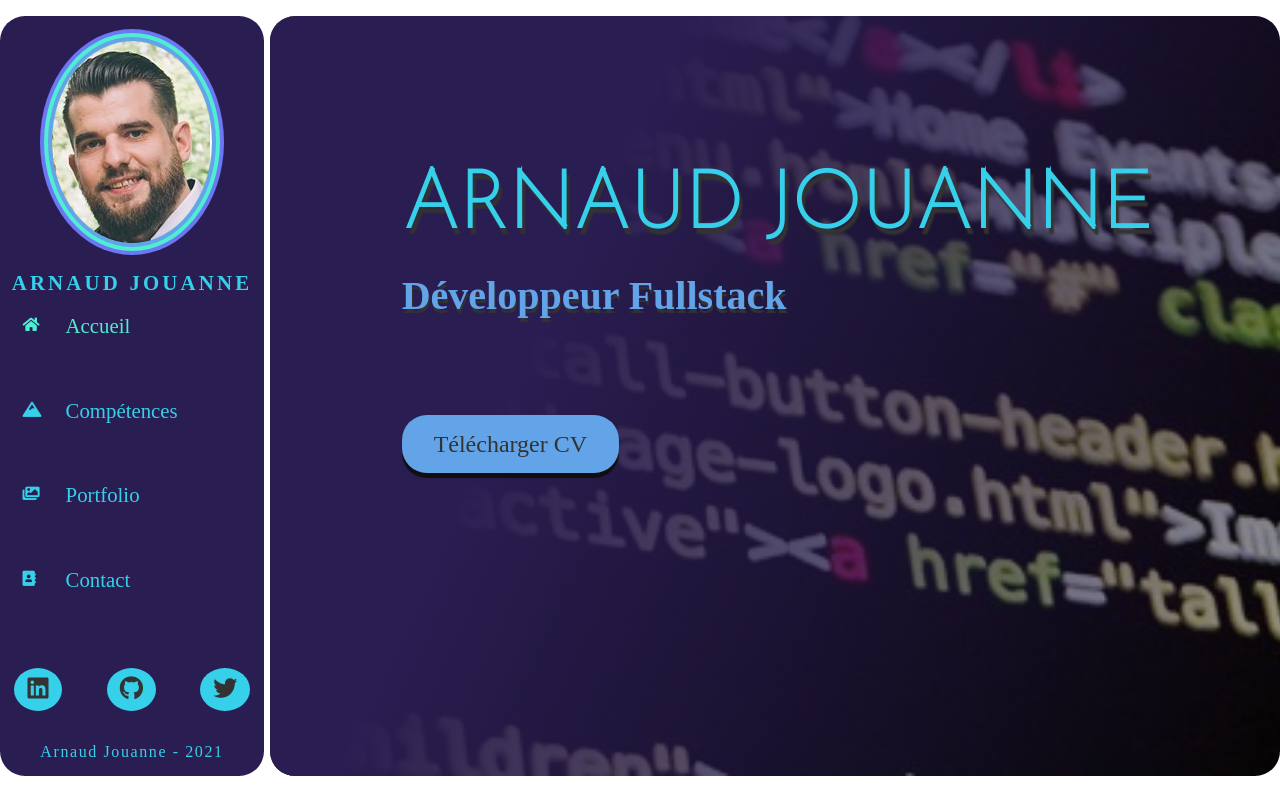
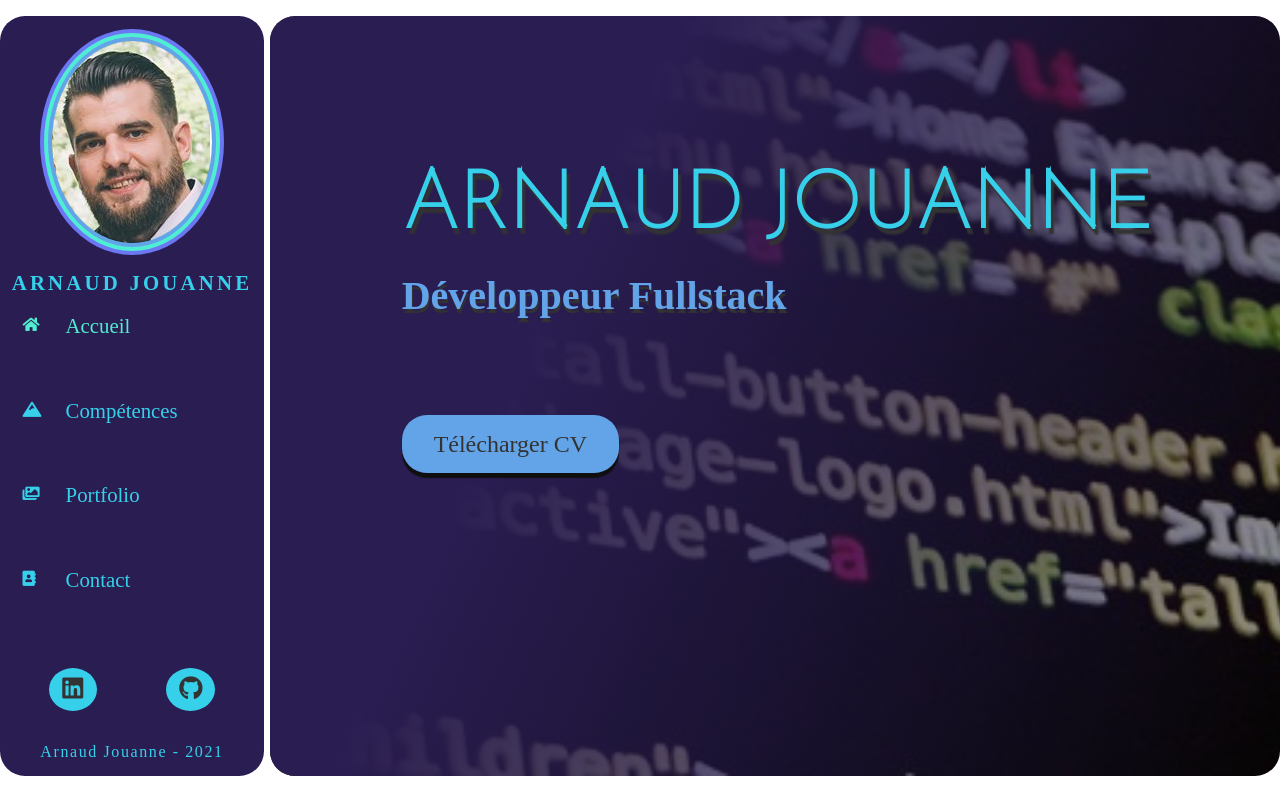
Before and after one commit to Nonos2k12/Site_CV_React, a React (Create React App) app: page / in a window 1280 px wide. Built offline with nearby package versions, Linux system fonts and the light colour scheme; a web font is replaced by a local one.

Commit message:
Delete the twitter link in the navbar & little modif on the navbar style to center icons

```diff
--- a/src/components/Navigation.js
+++ b/src/components/Navigation.js
@@ -60,15 +60,6 @@ const Navigation = () => {
               <i className="fab fa-github"></i>
             </a>
           </li>
-          <li>
-            <a
-              href="https://www.google.com"
-              target="_blank"
-              rel="noopener noreferrer"
-            >
-              <i className="fab fa-twitter"></i>
-            </a>
-          </li>
         </ul>
         <div className="signature">
           <p>Arnaud Jouanne - 2021</p>
--- a/src/styles/components/_navigation.scss
+++ b/src/styles/components/_navigation.scss
@@ -84,7 +84,7 @@
       display: flex;
       width: 264px;
       padding: 0 14px;
-      justify-content: space-between;
+      justify-content: space-around;
 
       li {
         font-size: 1.5rem;
```
